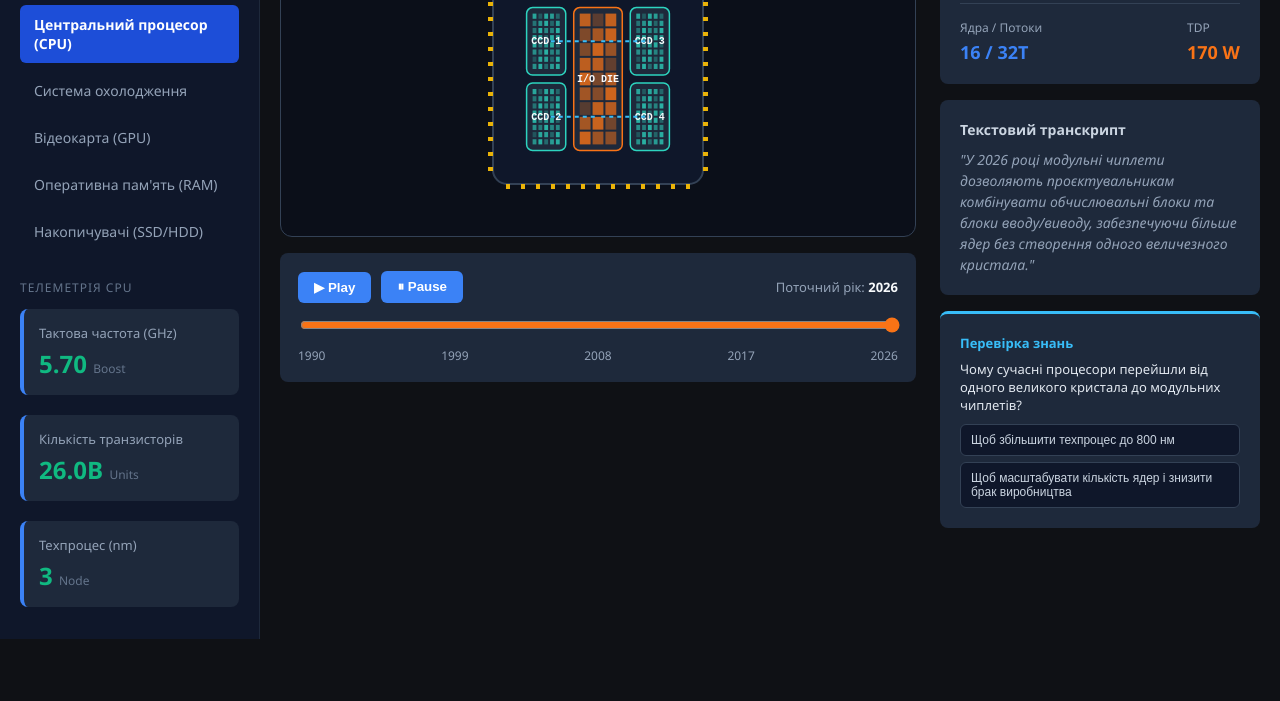
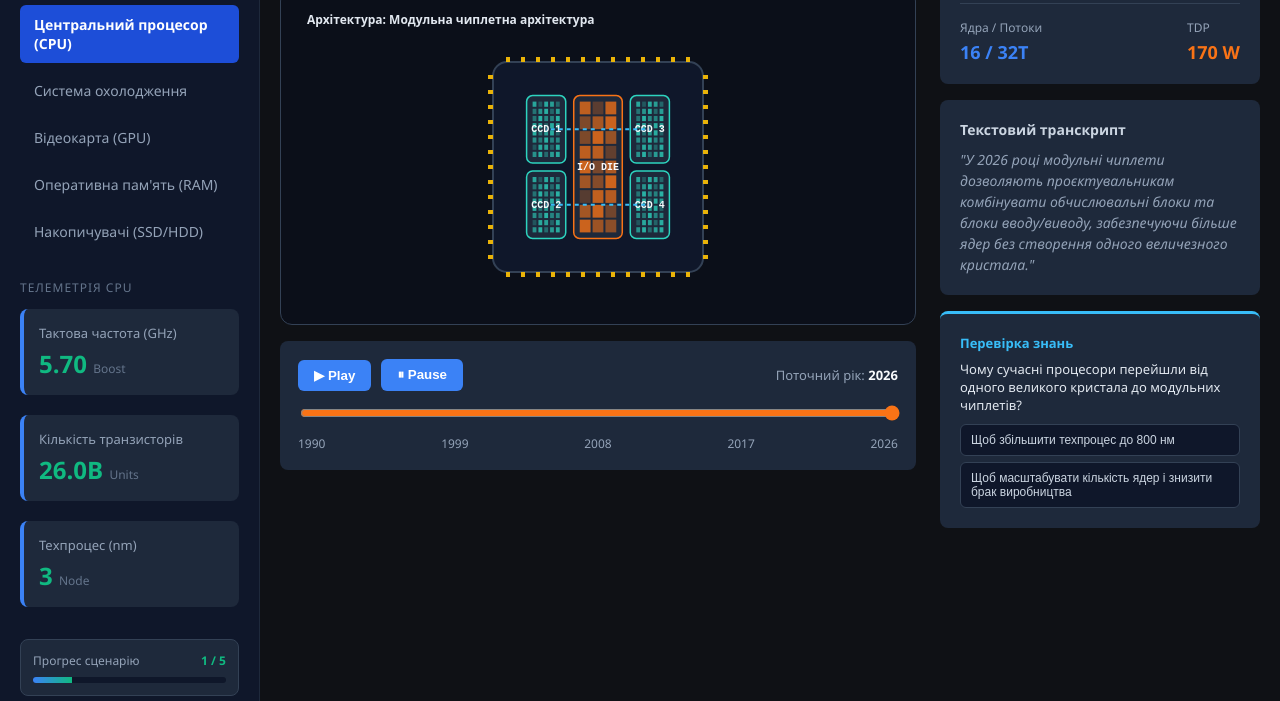
Before and after one commit to Yevhenii32/frame-by-frame, a plain HTML site: page cpu.html in a window 1280 px wide. Shown: the part 205-906 px from the top of the page. Before the commit the page ends 844 px from the top, so only its background shows below. Drawn offline with Linux system fonts and the light colour scheme.

Commit message:
Додано tour-engine.js зі сценарієм та паспортом команди

```diff
--- a/cpu.html
+++ b/cpu.html
@@ -369,5 +369,6 @@
         })();
     </script>
     <script src="audio-engine.js"></script>
+    <script src="tour-engine.js"></script>
 </body>
 </html>
--- /dev/null
+++ b/tour-engine.js
@@ -0,0 +1,220 @@
+const TourEngine = (() => {
+    const SCENES = [
+        { file: 'index.html', step: 'Сцена 01', title: 'Архітектура материнської плати', next: 'cpu.html', nextLabel: 'Далі: Сцена 02 (CPU) →' },
+        { file: 'cpu.html', step: 'Сцена 02', title: 'Еволюція центрального процесора', next: 'cooling.html', nextLabel: 'Далі: Сцена 03 (Охолодження) →' },
+        { file: 'cooling.html', step: 'Сцена 03', title: 'Теплові та звукові режими охолодження', next: 'gpu.html', nextLabel: 'Далі: Сцена 04 (GPU та RTX) →' },
+        { file: 'gpu.html', step: 'Сцена 04', title: 'Графічний конвеєр та трасування променів', next: 'ram.html', nextLabel: 'Далі: Сцена 05 (Оперативна пам\'ять) →' },
+        { file: 'ram.html', step: 'Сцена 05', title: 'Швидкість шин DDR та енергозалежність', next: 'storage.html', nextLabel: 'Далі: Сцена 06 (Накопичувачі) →' },
+        { file: 'storage.html', step: 'Сцена 06', title: 'Механіка HDD проти флеш-пам\'яті NVMe', next: 'index.html', nextLabel: 'Завершити огляд системи ✓' }
+    ];
+
+    const currentFile = window.location.pathname.split('/').pop() || 'index.html';
+    const currentScene = SCENES.find(s => s.file === currentFile) || SCENES[0];
+
+    // Відстеження прогресу
+    let visited = JSON.parse(localStorage.getItem('fbf_visited') || '[]');
+    if (currentFile !== 'index.html' && !visited.includes(currentFile)) {
+        visited.push(currentFile);
+        localStorage.setItem('fbf_visited', JSON.stringify(visited));
+    }
+
+    function injectStyles() {
+        const style = document.createElement('style');
+        style.textContent = `
+            .team-btn {
+                margin-top: auto;
+                padding: 10px 14px;
+                background: rgba(59, 130, 246, 0.12);
+                border: 1px solid #3b82f6;
+                color: #93c5fd;
+                border-radius: 8px;
+                cursor: pointer;
+                font-size: 13px;
+                font-weight: 600;
+                text-align: left;
+                transition: 0.2s;
+            }
+            .team-btn:hover { background: #2563eb; color: #fff; }
+            .progress-widget {
+                background: #1e293b;
+                padding: 12px;
+                border-radius: 8px;
+                margin-top: 12px;
+                border: 1px solid #334155;
+            }
+            .progress-bar-mini {
+                height: 6px;
+                background: #0f172a;
+                border-radius: 3px;
+                overflow: hidden;
+                margin-top: 8px;
+            }
+            .progress-fill-mini {
+                height: 100%;
+                background: linear-gradient(90deg, #3b82f6, #10b981);
+                transition: width 0.4s ease;
+            }
+            .scenario-bar {
+                display: flex;
+                align-items: center;
+                justify-content: space-between;
+                background: rgba(15, 23, 42, 0.9);
+                border: 1px solid #334155;
+                border-left: 4px solid #38bdf8;
+                padding: 10px 16px;
+                border-radius: 8px;
+                margin-bottom: 16px;
+                gap: 12px;
+            }
+            .scenario-next-btn {
+                background: #2563eb;
+                color: #fff;
+                text-decoration: none;
+                padding: 8px 14px;
+                border-radius: 6px;
+                font-size: 13px;
+                font-weight: 600;
+                white-space: nowrap;
+                transition: 0.2s;
+            }
+            .scenario-next-btn:hover { background: #1d4ed8; }
+            .modal-backdrop {
+                position: fixed;
+                inset: 0;
+                background: rgba(2, 6, 23, 0.82);
+                backdrop-filter: blur(4px);
+                display: none;
+                align-items: center;
+                justify-content: center;
+                z-index: 1000;
+                padding: 20px;
+            }
+            .modal-backdrop.open { display: flex; }
+            .modal-card {
+                background: #0f172a;
+                border: 1px solid #334155;
+                border-radius: 12px;
+                max-width: 680px;
+                width: 100%;
+                padding: 28px;
+                color: #f8fafc;
+                box-shadow: 0 20px 50px rgba(0, 0, 0, 0.7);
+            }
+            .role-grid {
+                display: grid;
+                grid-template-columns: 1fr 1fr;
+                gap: 14px;
+                margin: 18px 0;
+            }
+            .role-box {
+                background: #1e293b;
+                padding: 14px;
+                border-radius: 8px;
+                border-top: 3px solid #3b82f6;
+            }
+        `;
+        document.head.appendChild(style);
+    }
+
+    function renderUI() {
+        const sidebar = document.querySelector('.sidebar');
+        if (sidebar) {
+            const count = visited.length;
+            const pct = Math.round((count / 5) * 100);
+
+            const prog = document.createElement('div');
+            prog.className = 'progress-widget';
+            prog.innerHTML = `
+                <div style="display:flex; justify-content:space-between; font-size:12px; color:#94a3b8;">
+                    <span>Прогрес сценарію</span>
+                    <strong style="color:#10b981;">${count} / 5</strong>
+                </div>
+                <div class="progress-bar-mini">
+                    <div class="progress-fill-mini" style="width:${pct}%"></div>
+                </div>
+            `;
+            sidebar.appendChild(prog);
+
+            const teamBtn = document.createElement('button');
+            teamBtn.type = 'button';
+            teamBtn.className = 'team-btn';
+            teamBtn.textContent = 'Паспорт проєкту та команда';
+            teamBtn.onclick = () => document.getElementById('team-modal').classList.add('open');
+            sidebar.appendChild(teamBtn);
+        }
+
+        // Додаємо плашку поточного кроку сценарію у робочу область
+        const container = document.querySelector('.main-content, .cpu-dashboard, .gpu-dashboard, .cooling-dashboard, .ram-dashboard, .storage-dashboard');
+        if (container) {
+            const bar = document.createElement('div');
+            bar.className = 'scenario-bar';
+            bar.innerHTML = `
+                <div style="font-size:13px; color:#cbd5e1;">
+                    <span style="color:#38bdf8; font-weight:bold; text-transform:uppercase; margin-right:8px;">${currentScene.step}</span>
+                    ${currentScene.title}
+                </div>
+                <a href="${currentScene.next}" class="scenario-next-btn">${currentScene.nextLabel}</a>
+            `;
+            if (container.classList.contains('main-content')) {
+                container.insertBefore(bar, container.firstChild);
+            } else {
+                const center = container.querySelector('.center-panel, .left-panel');
+                if (center) center.insertBefore(bar, center.firstChild);
+            }
+        }
+
+        // Модальне вікно паспорта проєкту
+        const modal = document.createElement('div');
+        modal.id = 'team-modal';
+        modal.className = 'modal-backdrop';
+        modal.innerHTML = `
+            <div class="modal-card">
+                <div style="display:flex; justify-content:space-between; align-items:center;">
+                    <h2 style="margin:0; font-size:20px;">Frame by Frame — Мультимедійний довідник ПК</h2>
+                    <button type="button" id="close-team-modal" style="background:none; border:none; color:#94a3b8; font-size:20px; cursor:pointer;">✕</button>
+                </div>
+                <p style="color:#94a3b8; font-size:14px; line-height:1.5; margin-top:10px;">
+                    Інтерактивний освітній вебпроєкт, що демонструє еволюцію та принципи роботи апаратних компонентів комп'ютера через поєднання графіки, анімації, звуку, тексту, відео та інтерактивних симуляцій.
+                </p>
+                <div class="role-grid">
+                    <div class="role-box">
+                        <div style="font-weight:bold; color:#38bdf8; margin-bottom:6px;">Євгеній Коваленко</div>
+                        <div style="font-size:12px; color:#cbd5e1; line-height:1.4;">
+                            • Архітектура вебдодатка та верстка<br>
+                            • Інтерактивні симуляції (JS / Canvas)<br>
+                            • Web Audio API та інклюзивність (WCAG)
+                        </div>
+                    </div>
+                    <div class="role-box" style="border-top-color:#10b981;">
+                        <div style="font-weight:bold; color:#10b981; margin-bottom:6px;">Василь Апостолов</div>
+                        <div style="font-size:12px; color:#cbd5e1; line-height:1.4;">
+                            • Візуальний дизайн та графіка компонентів<br>
+                            • Моушн-анімація та відеомонтаж<br>
+                            • Звуковий супровід та саунд-дизайн
+                        </div>
+                    </div>
+                </div>
+                <div style="background:#1e293b; padding:12px; border-radius:8px; font-size:12px; color:#94a3b8;">
+                    <strong style="color:#e2e8f0;">Складові мультимедіа в проєкті:</strong> Графіка (карта плати, схеми кристалів), Анімація (еволюція CPU, потоки даних), Звук (ембієнт, охолодження, HDD), Відео (оглядовий ролик), Текст (телеметрія та транскрипти), Інтерактив (таймлайн, RTX-перемикач, бенчмарк).
+                </div>
+                <div style="display:flex; justify-content:flex-end; gap:10px; margin-top:18px;">
+                    <button type="button" id="reset-progress-btn" style="padding:8px 14px; background:transparent; border:1px solid #475569; color:#94a3b8; border-radius:6px; cursor:pointer; font-size:13px;">Скинути прогрес</button>
+                    <button type="button" id="start-tour-btn" style="padding:8px 18px; background:#2563eb; border:none; color:#fff; border-radius:6px; cursor:pointer; font-weight:bold; font-size:13px;">Почати демонстрацію за сценарієм</button>
+                </div>
+            </div>
+        `;
+        document.body.appendChild(modal);
+
+        document.getElementById('close-team-modal').onclick = () => modal.classList.remove('open');
+        document.getElementById('start-tour-btn').onclick = () => modal.classList.remove('open');
+        document.getElementById('reset-progress-btn').onclick = () => {
+            localStorage.removeItem('fbf_visited');
+            window.location.href = 'index.html';
+        };
+    }
+
+    document.addEventListener('DOMContentLoaded', () => {
+        injectStyles();
+        renderUI();
+    });
+})();
```
Also changed, not shown: cooling.html (+2 -1 lines), gpu.html (+1 -0 lines), index.html (+1 -0 lines), ram.html (+1 -1 lines), storage.html (+1 -0 lines).
